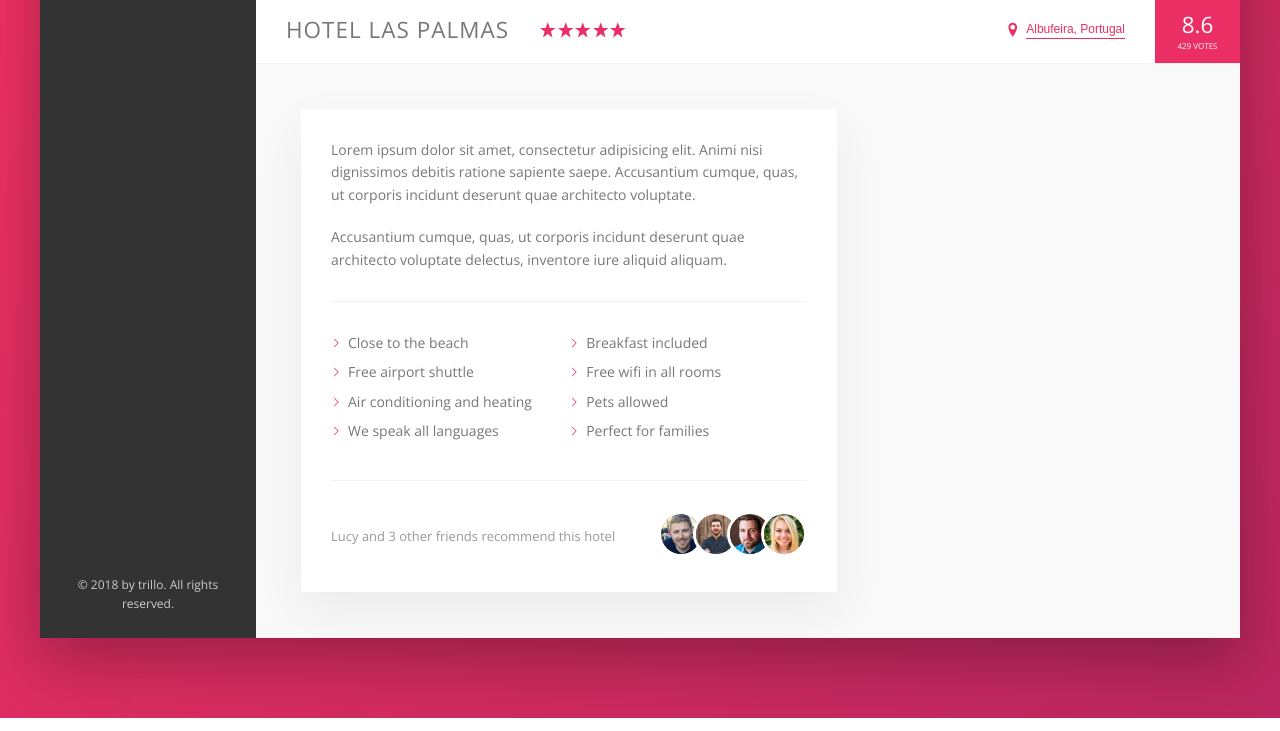
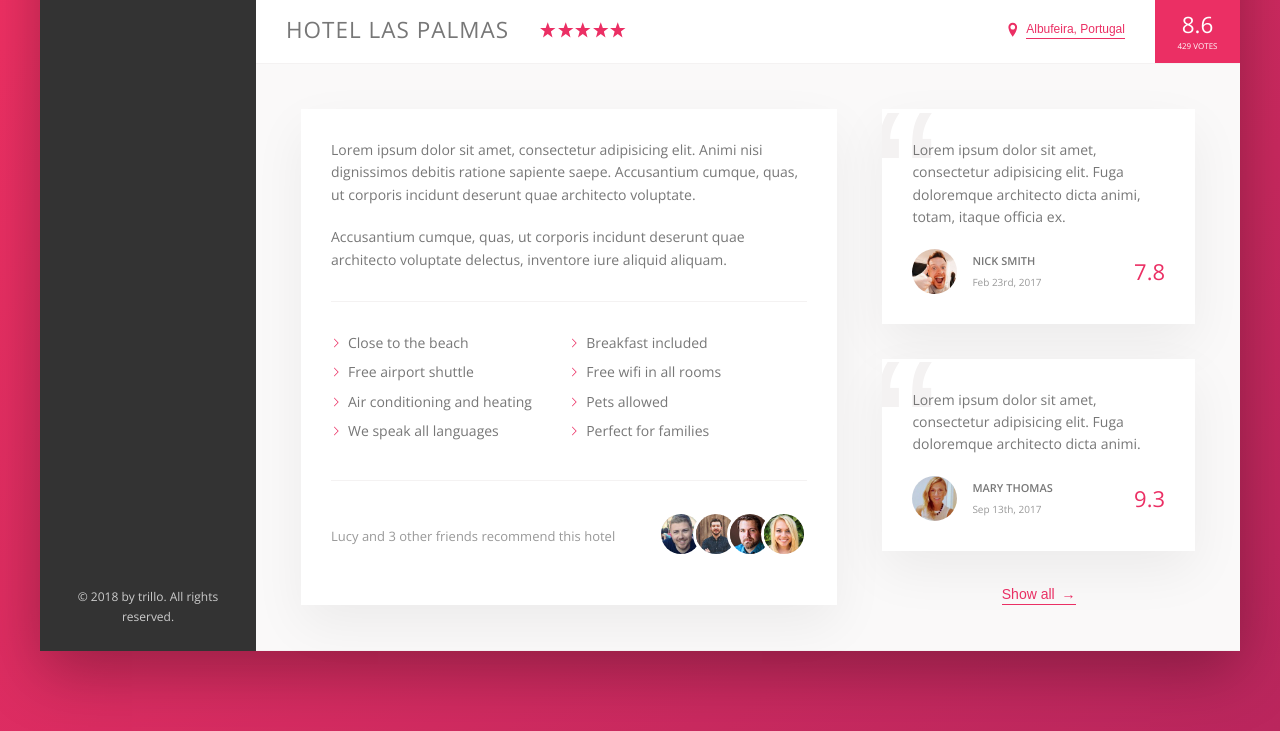
Before and after one commit to osmarluz/trillo, a website: page index.html in a window 1280 px wide. Shown: the part 538-1269 px from the top of the page. Drawn offline with nearby package versions, Linux system fonts and the light colour scheme.

Commit message:
Create the user reviews section

```diff
--- a/index.html
+++ b/index.html
@@ -158,6 +158,33 @@
                             </div>
                         </div>
                         <div class="user-reviews">
+                            <figure class="review">
+                                <blockquote class="review__text">
+                                    Lorem ipsum dolor sit amet, consectetur adipisicing elit. Fuga doloremque architecto dicta animi, totam, itaque officia ex.
+                                </blockquote>
+                                <figcaption class="review__user">
+                                    <img src="img/user-1.jpg" alt="User 1" class="review__photo">
+                                    <div class="review__user-box">
+                                        <p class="review__user-name">Nick Smith</p>
+                                        <p class="review__user-date">Feb 23rd, 2017</p>
+                                    </div>
+                                    <div class="review__rating">7.8</div>
+                                </figcaption>
+                            </figure>
+                            <figure class="review">
+                                <blockquote class="review__text">
+                                        Lorem ipsum dolor sit amet, consectetur adipisicing elit. Fuga doloremque architecto dicta animi.
+                                </blockquote>
+                                <figcaption class="review__user">
+                                    <img src="img/user-2.jpg" alt="User 1" class="review__photo">
+                                    <div class="review__user-box">
+                                        <p class="review__user-name">Mary Thomas</p>
+                                        <p class="review__user-date">Sep 13th, 2017</p>
+                                    </div>
+                                    <div class="review__rating">9.3</div>
+                                </figcaption>
+                            </figure>
+                            <button class="btn-inline">Show all <span>&rarr;</span></button>
                         </div>
                     </div>
                 </main>
--- a/sass/_components.scss
+++ b/sass/_components.scss
@@ -248,8 +248,17 @@
     cursor: pointer;
     transition: all .2s;
 
+    span {
+        margin-left: 3px;
+        transition: margin-left .2s;
+    }
+
     &:hover {
         color: var(--color-grey-dark-1);
+
+        span {
+            margin-left: 8px;
+        }
     }
 
     &:focus {
@@ -321,10 +330,6 @@
         margin-right: auto;
     }
 
-    &__friends {
-
-    }
-
     &__photo {
         box-sizing: content-box;
         height: 4rem;
@@ -337,3 +342,64 @@
         }
     }
 }
+
+.review {
+    background-color: white;
+    box-shadow: var(--shadow-light);
+    padding: 3rem;
+    margin-bottom: 3.5rem;
+    position: relative;
+    overflow: hidden;
+
+    &__text {
+        margin-bottom: 2rem;
+        z-index: 10;
+        position: relative;
+    }
+
+    &__user {
+        display: flex;
+        align-items: center;
+    }
+
+    &__photo {
+        height: 4.5rem;
+        width: 4.5rem;
+        border-radius: 50%;
+        margin-right: 1.5rem;
+    }
+
+    &__user-box {
+        margin-right: auto;
+    }
+
+    &__user-name {
+        font-size: 1.1rem;
+        font-weight: 600;
+        text-transform: uppercase;
+        margin-bottom: .4rem;
+    }
+
+    &__user-date {
+        font-size: 1rem;
+        color: var(--color-grey-dark-3);
+    }
+
+    &__rating {
+        color: var(--color-primary);
+        font-size: 2.2rem;
+        font-weight: 300;
+    }
+
+    &::before {
+        content: "\201C";
+        position: absolute;
+        top: -2.75rem;
+        left: -1rem;
+        line-height: 1;
+        font-size: 20rem;
+        color: var(--color-grey-light-2);
+        font-family: sans-serif;
+        z-index: 1;
+    }
+}
--- a/sass/_layouts.scss
+++ b/sass/_layouts.scss
@@ -33,6 +33,7 @@
 }
 
 .detail {
+    font-size: 1.4rem;
     display: flex;
     padding: 4.5rem;
     background-color: var(--color-grey-light-1);
@@ -40,7 +41,6 @@
 }
 
 .description {
-    font-size: 1.4rem;
     background-color: white;
     box-shadow: var(--shadow-light);
     padding: 3rem;
@@ -50,4 +50,7 @@
 
 .user-reviews {
     flex: 1;
+    display: flex;
+    flex-direction: column;
+    align-items: center;
 }
```
Also changed, not shown: css/style.css.
